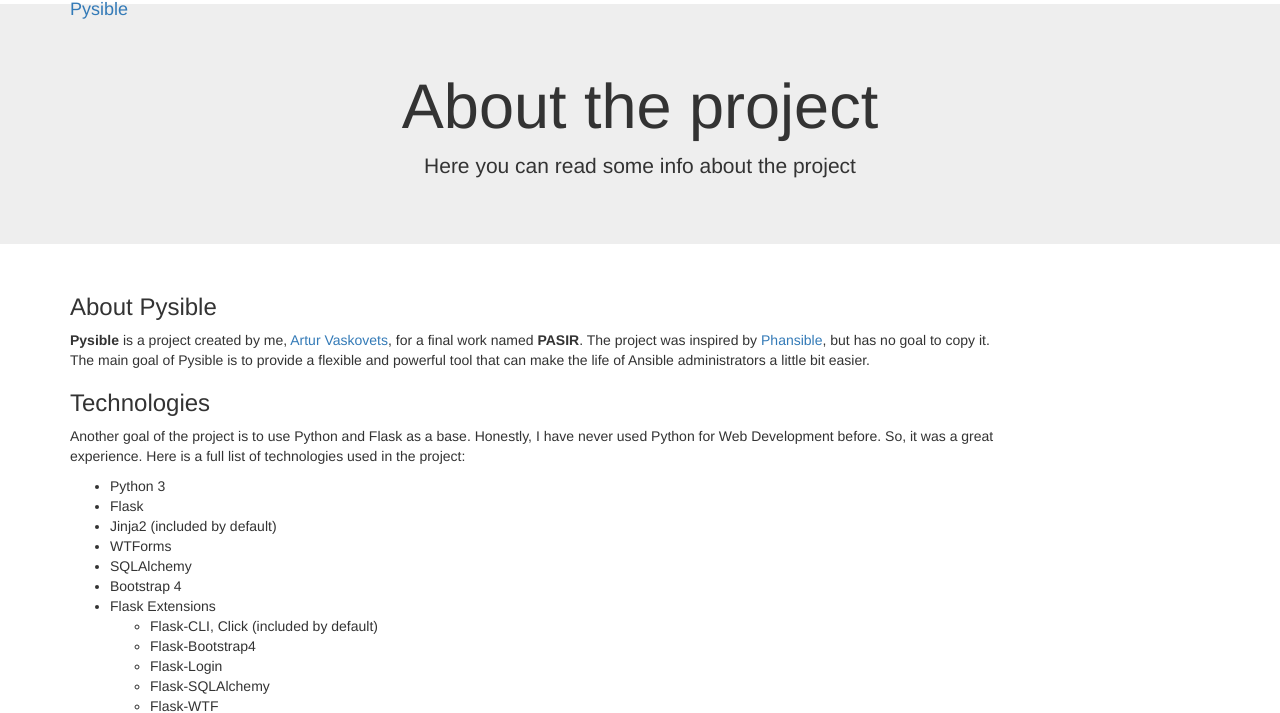
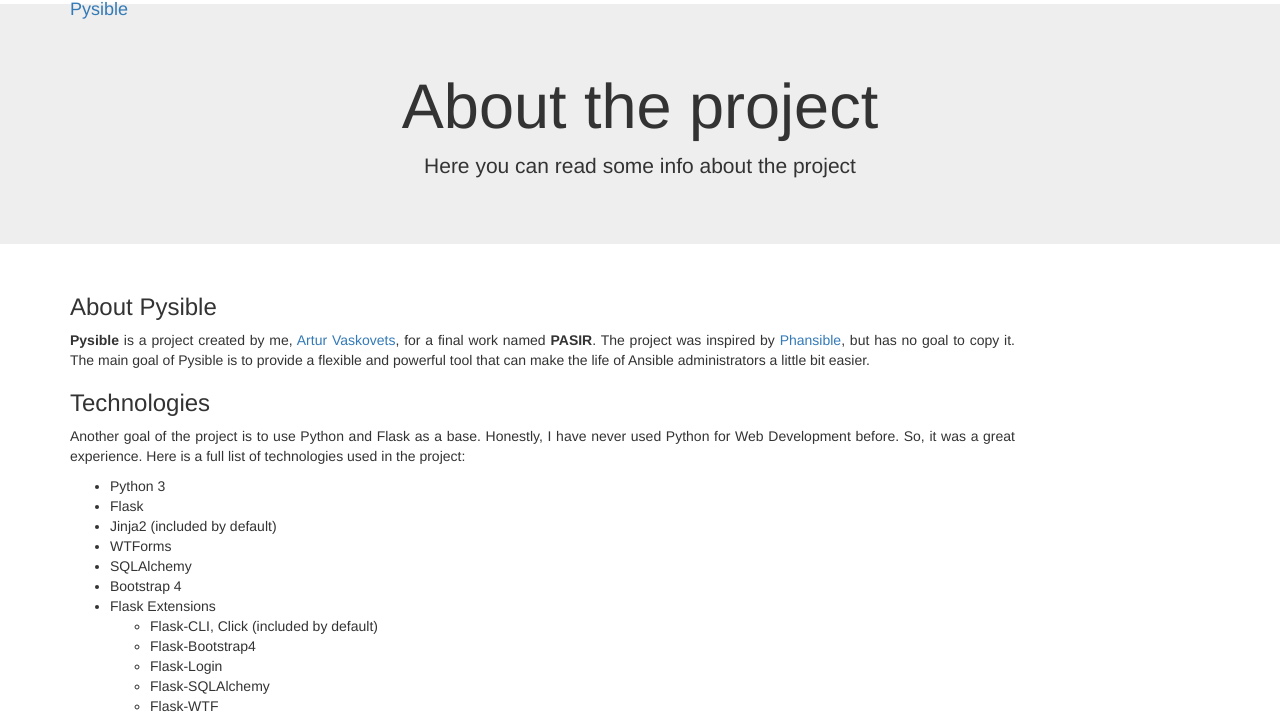
Before and after one commit to ArturVaskovets/Pysible, a Flask app: page /about in a window 1280 px wide. Shown: the part 68-781 px from the top of the page. Run offline with Flask 2, Linux system fonts and the light colour scheme; some libraries are stand-ins or nearby versions.

Commit message:
About page text justified

```diff
--- a/templates/about.html
+++ b/templates/about.html
@@ -16,9 +16,9 @@
 
 		<div class="col-12 col-md-10 col-xl-9 py-3 text-dark">
 			<h3>About Pysible</h3>
-			<p><strong>Pysible</strong> is a project created by me, <a href="https://github.com/ArturVaskovets">Artur Vaskovets</a>, for a final work named <strong>PASIR</strong>. The project was inspired by <a href="https://phansible.com/">Phansible</a>, but has no goal to copy it. The main goal of Pysible is to provide a flexible and powerful tool that can make the life of Ansible administrators a little bit easier.</p>
+			<p class="text-justify"><strong>Pysible</strong> is a project created by me, <a href="https://github.com/ArturVaskovets">Artur Vaskovets</a>, for a final work named <strong>PASIR</strong>. The project was inspired by <a href="https://phansible.com/">Phansible</a>, but has no goal to copy it. The main goal of Pysible is to provide a flexible and powerful tool that can make the life of Ansible administrators a little bit easier.</p>
 			<h3>Technologies</h3>
-			<p>Another goal of the project is to use Python and Flask as a base. Honestly, I have never used Python for Web Development before. So, it was a great experience. Here is a full list of technologies used in the project:</p>
+			<p class="text-justify">Another goal of the project is to use Python and Flask as a base. Honestly, I have never used Python for Web Development before. So, it was a great experience. Here is a full list of technologies used in the project:</p>
 			<ul>
 				<li>Python 3</li>
 				<li>Flask</li>
```
